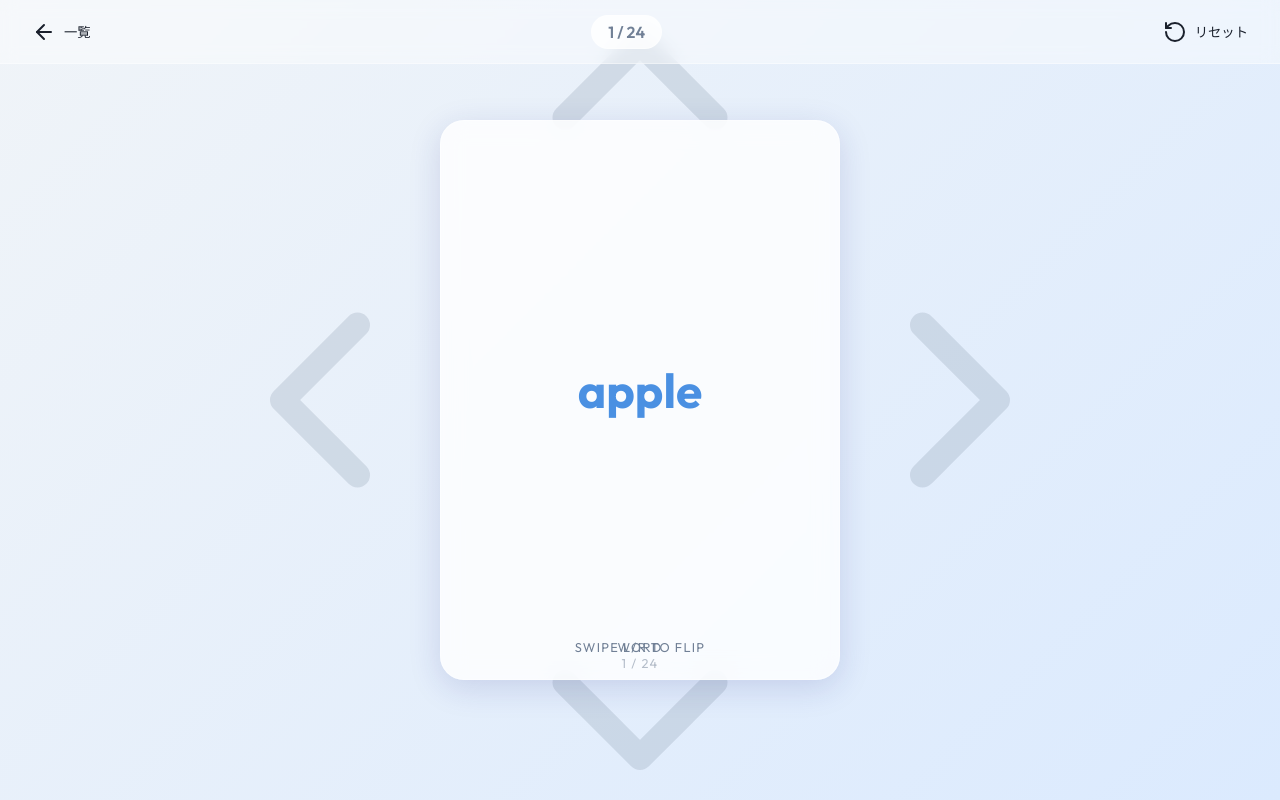
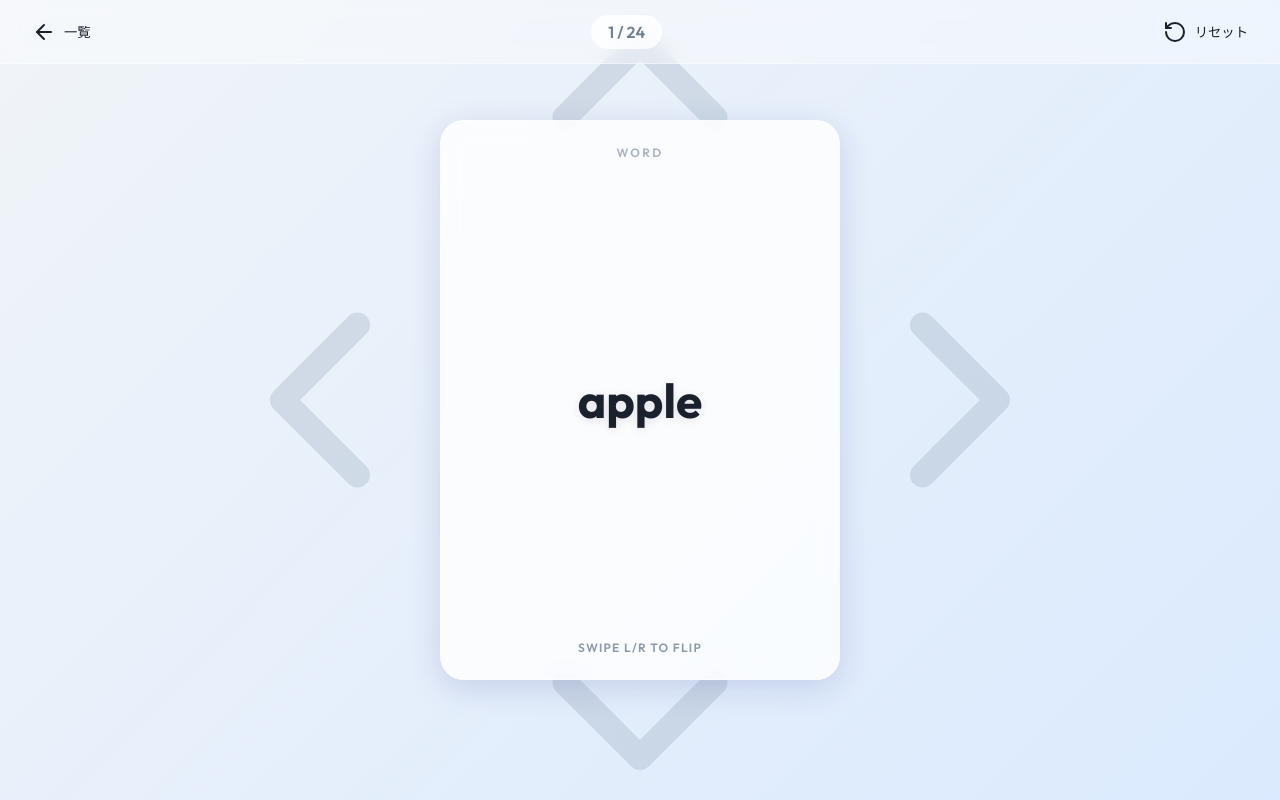
Before and after one commit to gangbu1234/wordbooks, a Next.js app: page /learn/basic_words in a window 1280 px wide. Built offline with nearby package versions, Linux system fonts and the light colour scheme.

Commit message:
Fix UI: Resolve overlapping text and improve flashcard visibility; Deploy update

```diff
--- a/components/Flashcard.module.css
+++ b/components/Flashcard.module.css
@@ -54,8 +54,9 @@
     font-family: var(--font-outfit), sans-serif;
     font-size: 3rem;
     font-weight: 700;
-    color: var(--primary);
-    margin-bottom: 20px;
+    color: var(--foreground);
+    text-shadow: 0 2px 10px rgba(0, 0, 0, 0.1);
+    margin-bottom: 0;
     word-break: break-word;
 }
 
@@ -67,13 +68,26 @@
     line-height: 1.4;
 }
 
-.hint {
+.hintTop {
+    position: absolute;
+    top: 24px;
+    font-size: 0.75rem;
+    font-weight: 600;
+    color: var(--text-dim);
+    text-transform: uppercase;
+    letter-spacing: 0.2em;
+    opacity: 0.6;
+}
+
+.hintBottom {
     position: absolute;
     bottom: 24px;
-    font-size: 0.8rem;
+    font-size: 0.75rem;
+    font-weight: 600;
     color: var(--text-dim);
     text-transform: uppercase;
     letter-spacing: 0.1em;
+    opacity: 0.8;
 }
 
 .swipeInstruction {
--- a/components/Flashcard.tsx
+++ b/components/Flashcard.tsx
@@ -75,19 +75,16 @@ const Flashcard: React.FC<FlashcardProps> = ({ data, currentIndex, onNext, onPre
                     {!isFlipped ? (
                         /* Front: Word */
                         <div className={`${styles.cardFace} ${styles.cardFront}`}>
-                            <span className={styles.hint}>Word</span>
+                            <span className={styles.hintTop}>Word</span>
                             <div className={styles.word}>{currentWord.word}</div>
-                            <div className={styles.hint}>Swipe L/R to Flip</div>
-                            <div className={styles.hint} style={{ opacity: 0.5, bottom: '8px' }}>
-                                {currentIndex + 1} / {data.length}
-                            </div>
+                            <span className={styles.hintBottom}>Swipe L/R to Flip</span>
                         </div>
                     ) : (
                         /* Back: Meaning */
                         <div className={`${styles.cardFace} ${styles.cardBack}`}>
-                            <span className={styles.hint}>Meaning</span>
+                            <span className={styles.hintTop}>Meaning</span>
                             <div className={styles.meaning}>{currentWord.meaning}</div>
-                            <div className={styles.hint}>Swipe Up/Down for Next/Prev</div>
+                            <span className={styles.hintBottom}>Swipe Up/Down for Next/Prev</span>
                         </div>
                     )}
                 </div>
```
Also changed, not shown: app/page.tsx (+18 -14 lines).
